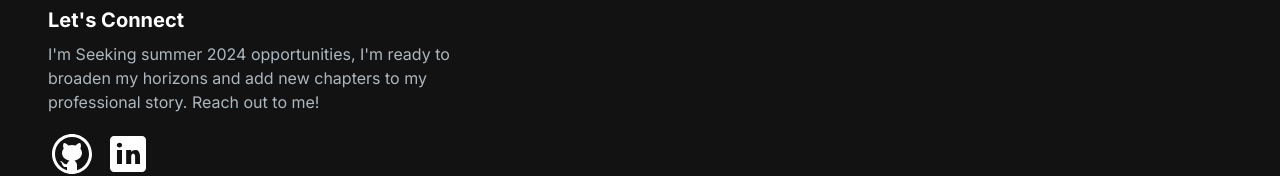
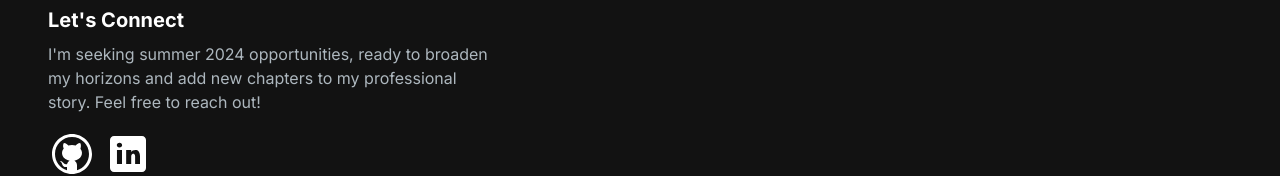
Before and after one commit to nemokyu/portfolio-website, a Next.js app: page / in a window 1280 px wide. Shown: the part 3098-3274 px from the top of the page. Built offline with nearby package versions, Linux system fonts and the light colour scheme; a web font is replaced by a local one.

Commit message:
text fix

```diff
--- a/src/app/components/Contact.jsx
+++ b/src/app/components/Contact.jsx
@@ -19,8 +19,8 @@ const Contact = () => {
         <p className="text-[#ADB7BE] mb-4 max-w-md">
           {" "}
           I&apos;m
-          Seeking summer 2024 opportunities, I&apos;m  ready to broaden my horizons and add new chapters to my professional story.
-          Reach out to me!
+          seeking summer 2024 opportunities, ready to broaden my horizons and add new chapters to my professional story.
+          Feel free to reach out!
         </p>
         <div className="socials flex flex-row gap-2">
           <Link href="github.com">
```
